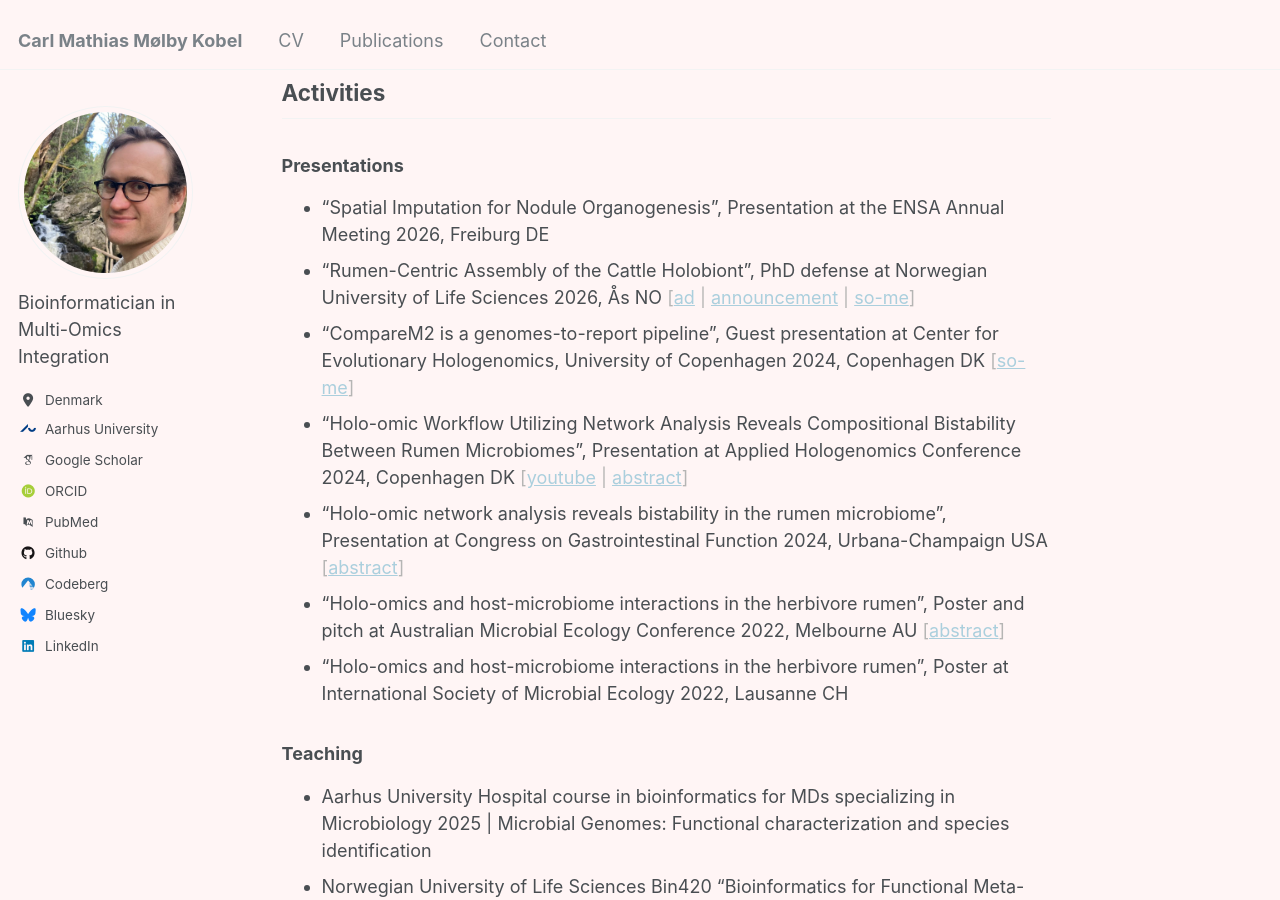
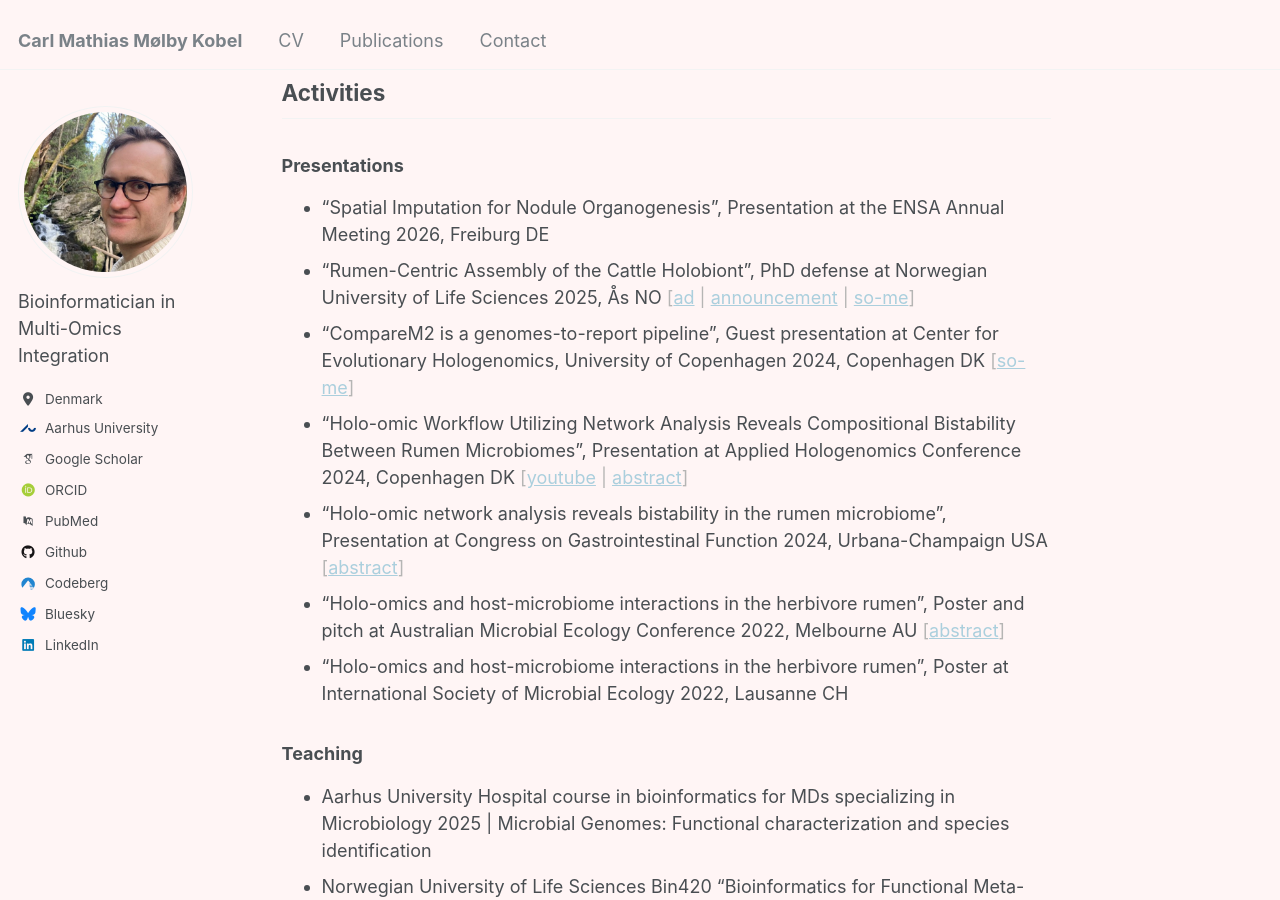
Before and after one commit to cmkobel/cmkobel.github.io, a Jekyll site: the page built from _pages/about.md, in a window 1280 px wide and 900 px high, scrolled down 531 px. Built offline with Jekyll 4.4.1, drawn with Linux system fonts in a browser that asks for light colours; some web fonts are replaced.

Commit message:
Fix content errors, drop template cruft, and slim assets
- Correct PhD defense year (2026 -> 2025) in about page
- Correct RSC Molecular Omics year (2025 -> 2024) in publications
- Point repository config at cmkobel/cmkobel.github.io
- Drop unused MathJax/polyfill.io third-party scripts (keeps no-tracking promise)
- Convert oversized avatar 1.05MB PNG -> 92KB JPEG
- Remove Academic Pages placeholder PDFs, a duplicate PDF, and stray files
- Untrack .DS_Store and add gitignore rules

Co-Authored-By: Claude Opus 4.8 (1M context) <noreply@anthropic.com>

```diff
--- a/_config.yml
+++ b/_config.yml
@@ -14,14 +14,14 @@ name                     : &name "Carl Mathias Mølby Kobel"
 description              : &description "Bioinformatician"
 url                      : https://cmkobel.github.io # the base hostname & protocol for your site e.g. "https://mmistakes.github.io"
 baseurl                  : "" # the subpath of your site, e.g. "/blog"
-repository               : "academicpages/academicpages.github.io"
+repository               : "cmkobel/cmkobel.github.io"
 
 # Site Author - The following control what appear as part of the author content on the side bar.
 #               If a field is blank the icon and link will not appear, otherwise it will be shown.
 #               Additional customization can be done by editing /_includes/author-profile.html
 author:
   # Biographic information
-  avatar           : "profile.png"
+  avatar           : "profile.jpg"
   name             : "Carl MM Kobel"
   pronouns         : # example: "she/her"
   bio              : "Bioinformatician in Multi-Omics Integration" #"Bioinformatician with a focus on microbiology and holo-omics"
--- a/_includes/head/custom.html
+++ b/_includes/head/custom.html
@@ -25,8 +25,8 @@
 <link rel="stylesheet" href="{{ base_path }}/assets/css/academicons.css"/>
 
 
-<!-- Support for MatJax -->
-<script src="https://cdnjs.cloudflare.com/polyfill/v3/polyfill.min.js?features=es6"></script>
-<script id="MathJax-script" async src="https://cdn.jsdelivr.net/npm/mathjax@3/es5/tex-mml-chtml.js"></script>
+<!-- MathJax is intentionally not loaded: no page currently uses math, and dropping
+     it avoids two third-party requests on every page load (keeps the "no tracking"
+     promise). To re-enable, restore the MathJax <script> tag from the theme upstream. -->
 
 <!-- end custom head snippets -->
--- a/_pages/about.md
+++ b/_pages/about.md
@@ -22,7 +22,7 @@ I'm a bioinformatician in multi-omics integration seeking to distill biological
 
 ### Presentations
   - "Spatial Imputation for Nodule Organogenesis", Presentation at the ENSA Annual Meeting 2026, Freiburg DE
-  - "Rumen-Centric Assembly of the Cattle Holobiont", PhD defense at Norwegian University of Life Sciences 2026, Ås NO <span class="shaded">[[ad](https://www.nmbu.no/forskning/samspillet-mellom-en-vertsorganisme-og-mikrobene) \| [announcement](https://web.archive.org/web/20250108150229/https://www.nmbu.no/en/research/public-defences/17-jan-carl-mathias-kobel-biovit) \| [so-me](https://web.archive.org/web/20250126150519/https://www.linkedin.com/posts/phil-pope-30b171280_congratulations-dr-carl-mathias-kobel-on-activity-7287071663735590912-xkfC)]</span>
+  - "Rumen-Centric Assembly of the Cattle Holobiont", PhD defense at Norwegian University of Life Sciences 2025, Ås NO <span class="shaded">[[ad](https://www.nmbu.no/forskning/samspillet-mellom-en-vertsorganisme-og-mikrobene) \| [announcement](https://web.archive.org/web/20250108150229/https://www.nmbu.no/en/research/public-defences/17-jan-carl-mathias-kobel-biovit) \| [so-me](https://web.archive.org/web/20250126150519/https://www.linkedin.com/posts/phil-pope-30b171280_congratulations-dr-carl-mathias-kobel-on-activity-7287071663735590912-xkfC)]</span>
   - "CompareM2 is a genomes-to-report pipeline", Guest presentation at Center for Evolutionary Hologenomics, University of Copenhagen 2024, Copenhagen DK <span class="shaded">[[so-me](https://web.archive.org/web/20250108150357/https://www.linkedin.com/posts/center-for-evolutionary-hologenomics_hologenomics-activity-7270049447198302208-XJXz)]</span>
   - "Holo-omic Workflow Utilizing Network Analysis Reveals Compositional Bistability Between Rumen Microbiomes", Presentation at Applied Hologenomics Conference 2024, Copenhagen DK <span class="shaded">[[youtube](https://www.youtube.com/watch?v=gucJB-GG0WQ) \| [abstract](https://web.archive.org/web/20250108152557/https://www.appliedhologenomicsconference.eu/abstracts.html)]</span>
   - "Holo-omic network analysis reveals bistability in the rumen microbiome", Presentation at Congress on Gastrointestinal Function 2024, Urbana-Champaign USA <span class="shaded">[[abstract](https://www.congressgastrofunction.org/proceedings/2024_Congress_on_GI_Function.pdf)]</span>
```
Also changed, not shown: _pages/publications.md (+1 -1 lines), images/profile.jpg (added), images/profile.png (deleted), 11 other files.
